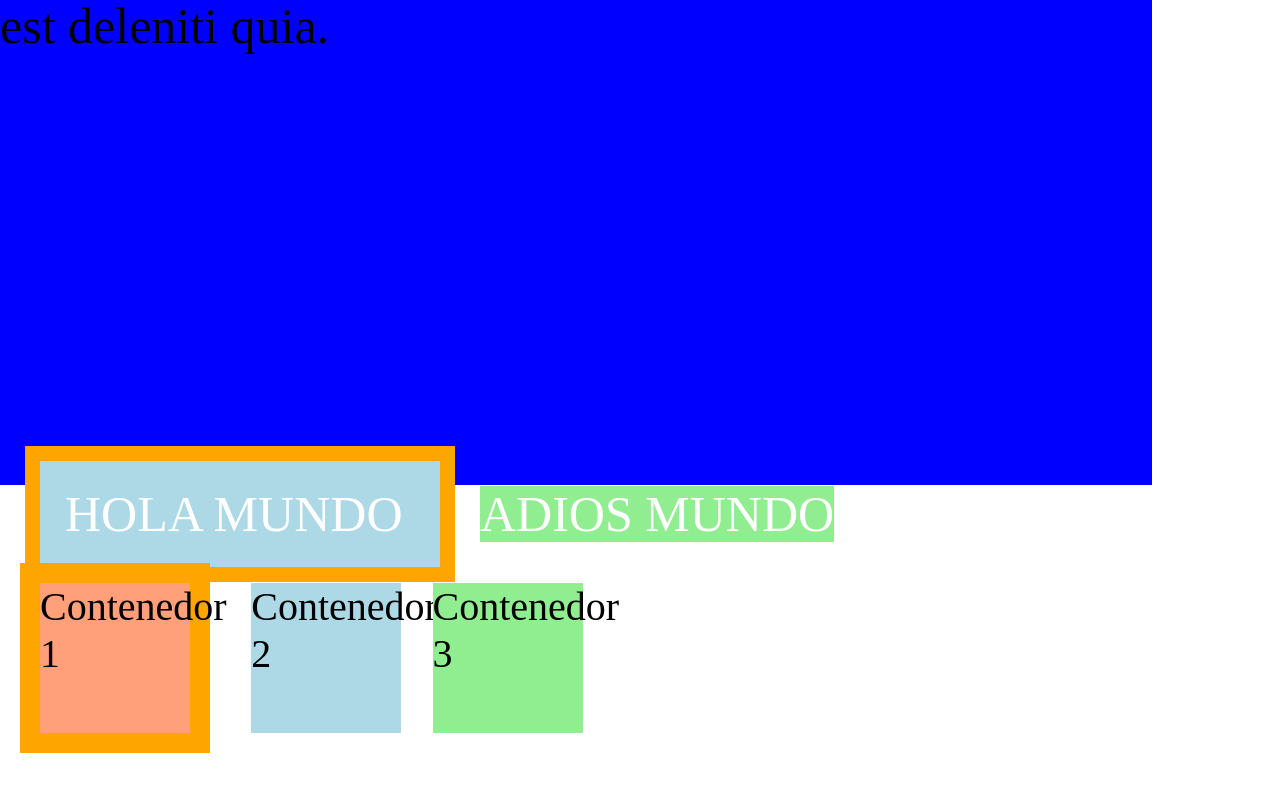
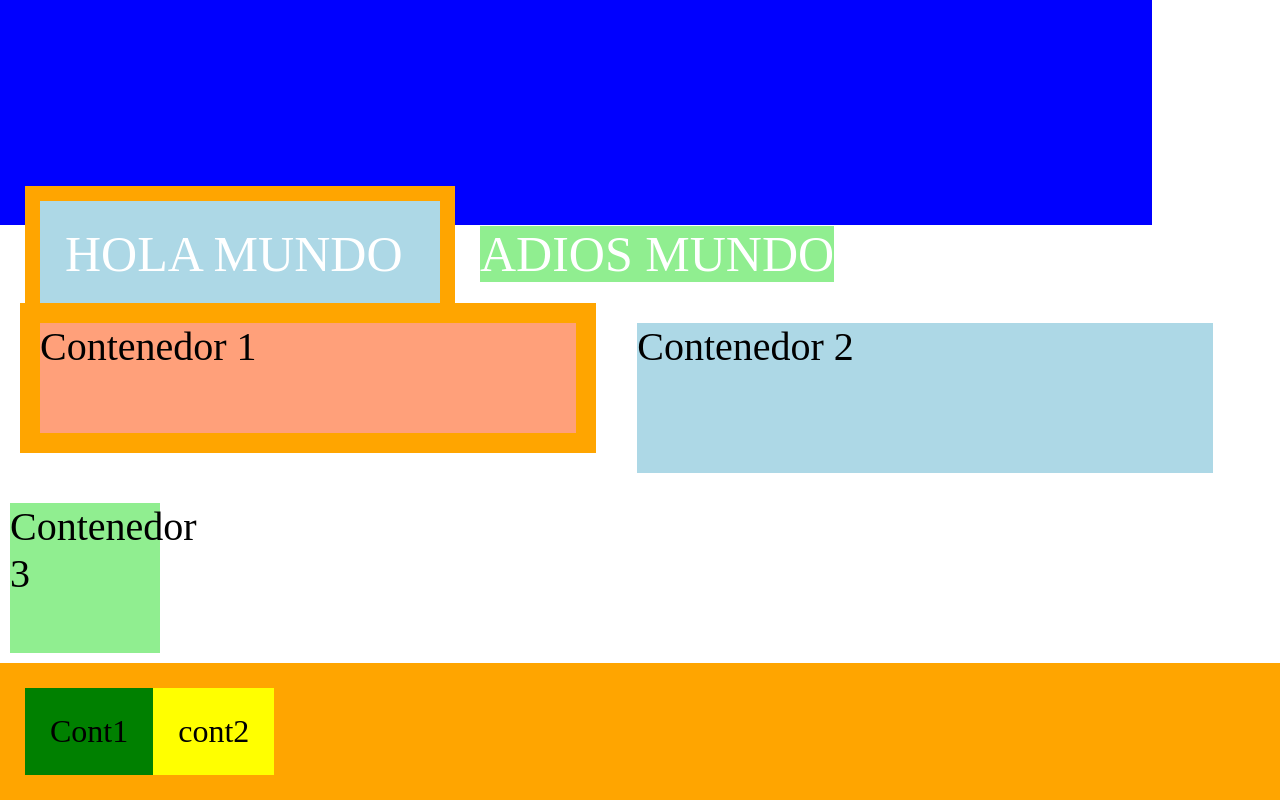
Before and after one commit to anthnyM/2css, a plain HTML site: page index.html in a window 1280 px wide. Shown: the part 1600-2400 px from the top of the page. Before the commit the page ends 2373 px from the top, so only its background shows below. Drawn offline with Linux system fonts and the light colour scheme.

Commit message:
flex for boxes

```diff
--- a/index.html
+++ b/index.html
@@ -28,5 +28,10 @@
         <div class="dos">Contenedor 2</div>
         <div class="tres">Contenedor 3</div>
     </div>
+
+    <div class="conteiner">
+        <div class="cont1">Cont1</div>
+        <div class="cont2">cont2</div>
+    </div>
 </body>
 </html>
--- a/styles.css
+++ b/styles.css
@@ -1,3 +1,8 @@
+*{
+    box-sizing: border-box;
+    margin: 0px
+}
+
 html{
     font-size: 5px;
 }
@@ -18,8 +23,8 @@ body{
     padding-left: 50px;
      */
     padding: 125px 125px 125px 125px;
-    border-top: 10px solid orange;
-    border-right: 10px solid yellow;
+    border-top: 20px solid orange;
+    border-right: 20px solid yellow;
     margin: 25px 20px 30px 12px;
 }
 
@@ -56,7 +61,7 @@ body{
     background-color: lightsalmon;
     margin: 20px;
     height: 150px;
-    width: 150px;
+    width: 45%;
     border: 20px solid orange;
     display: inline-block;
     font-size: 40px;
@@ -67,7 +72,7 @@ body{
     background-color: lightblue;
     margin: 20px;
     height: 150px;
-    width: 150px;
+    width: 45%;
     display: inline-block;
     font-size: 40px;
 }
@@ -80,3 +85,20 @@ body{
     display: inline-block;
     font-size: 40px;
 }
+
+.conteiner{
+    display: flex;
+    font-size: 32px;
+    background-color: orange;
+    padding: 25px;
+}
+
+.cont1{
+    background-color: green;
+    padding: 25px
+}
+
+.cont2{
+    background-color: yellow;
+    padding: 25px
+}
```
